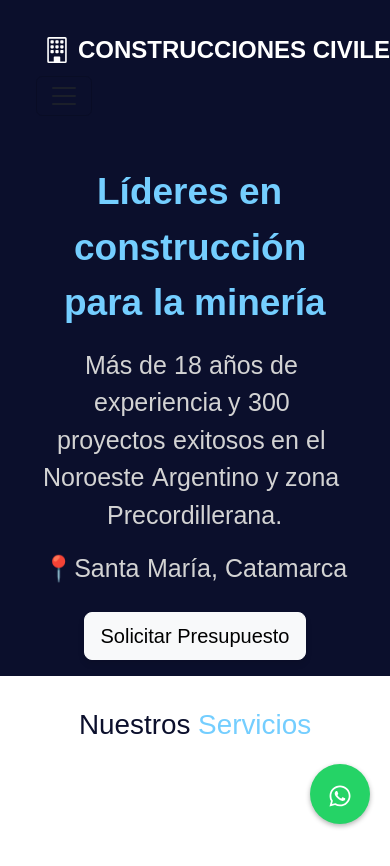
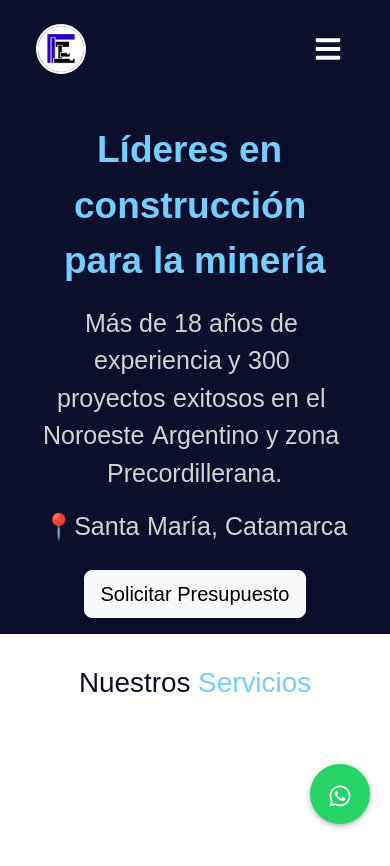
Before and after one commit to juantoranzos/guaymasconstrucciones, a React (Vite) app: page / in a window 390 px wide. Shown: the top 866 px of the page. Built offline with nearby package versions, Linux system fonts and the light colour scheme.

Commit message:
cambios en el navbar

```diff
--- a/src/App.css
+++ b/src/App.css
@@ -19,6 +19,32 @@ html {
 .iconoz {
   color: #0b0f2c;
 }
+/* Navegacion.css */
+
+.navbar-toggler {
+  border: none !important;
+  background: transparent !important;
+}
+.navbar-toggler-icon {
+  background-image: none;
+  /* Usá un icono propio o cambia el color así: */
+}
+.navbar-toggler:focus {
+  box-shadow: none;
+}
+
+.navbar-toggler .navbar-toggler-icon {
+  color: #fff !important;   /* blanco para que se vea bien */
+  font-size: 2rem;          /* agranda el icono */
+}
+.img-logo-navbar {
+  width: 50px;      /* tamaño pequeño */
+  height: 50px;     /* igual para mantener proporción */
+  object-fit: cover; /* recorta bien la imagen si no es cuadrada */
+  border: 2px solid #fff; /* opcional, le da un borde blanco */
+}
+
+
 .historia {
   color: #74ceff;
   width: 100%;
--- a/src/components/Navegacion.jsx
+++ b/src/components/Navegacion.jsx
@@ -3,49 +3,55 @@ import Container from "react-bootstrap/Container";
 import Nav from "react-bootstrap/Nav";
 import Navbar from "react-bootstrap/Navbar";
 import { BsBuilding } from "react-icons/bs";
+import { FaBars } from "react-icons/fa";
+import logo1 from "../../public/logo1.webp";
 import "./Navegacion.css";
 
 export const Navegacion = () => {
   return (
     <Navbar expand="lg" className="p-4 navbar-custom">
-      <Container>
-        <Navbar.Brand
-          href="#"
-          className="d-flex align-items-center text-white"
+      <Container className="d-flex justify-content-between align-items-center">
+        {/* Brand ICONO + TEXTO (solo desktop) */}
+        <div className="d-none d-lg-flex align-items-center gap-2">
+          <img
+            src={logo1}
+            alt="Logo"
+            className="rounded-circle img-logo-navbar"
+          />
+          <span className="fw-bold text-white">CONSTRUCCIONES CIVILES</span>
+        </div>
+
+        {/* Brand ICONO solo mobile */}
+        <div className="d-flex d-lg-none align-items-center gap-2">
+          <img
+            src={logo1}
+            alt="Logo"
+            className="rounded-circle img-logo-navbar"
+          />
+        </div>
+        {/* Botón hamburguesa */}
+        <Navbar.Toggle
+          aria-controls="basic-navbar-nav"
+          aria-label="Abrir menú de navegación"
+          className="ms-2 border-0 shadow-none"
         >
-          <BsBuilding className=" text-white p-2" size={42} />  CONSTRUCCIONES CIVILES
-        </Navbar.Brand>
-        <Navbar.Toggle aria-controls="basic-navbar-nav" />
+          <FaBars color="#fff" size={28} />
+        </Navbar.Toggle>
         <Navbar.Collapse id="basic-navbar-nav">
-          <Nav className="ms-auto flex-wrap">
-            <Nav.Link
-              href="#servicios"
-              className="text-white linksitos"
-            >
+          <Nav className="ms-auto">
+            <Nav.Link href="#servicios" className="text-white linksitos">
               SERVICIOS
             </Nav.Link>
-            <Nav.Link
-              href="#historia"
-              className="text-white linksitos"
-            >
+            <Nav.Link href="#historia" className="text-white linksitos">
               HISTORIA
             </Nav.Link>
-            <Nav.Link
-              href="#historia"
-              className="text-white linksitos"
-            >
+            <Nav.Link href="#proyectos" className="text-white linksitos">
               PROYECTOS
             </Nav.Link>
-            <Nav.Link
-              href="#equipamiento"
-              className="text-white linksitos"
-            >
+            <Nav.Link href="#equipamiento" className="text-white linksitos">
               EQUIPAMIENTO
             </Nav.Link>
-            <Nav.Link
-              href="#contacto"
-              className="text-white linksitos"
-            >
+            <Nav.Link href="#contacto" className="text-white linksitos">
               CONTACTO
             </Nav.Link>
           </Nav>
```
Also changed, not shown: public/logo.webp (added), public/logo1.webp (added).
